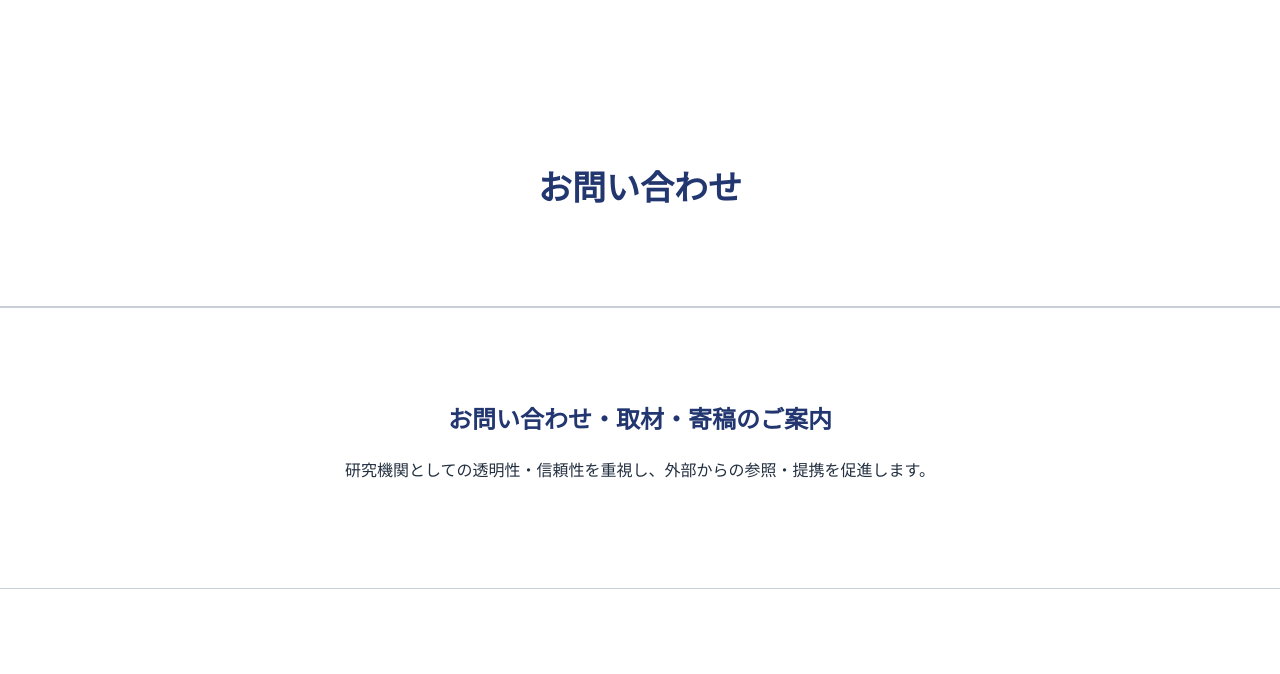
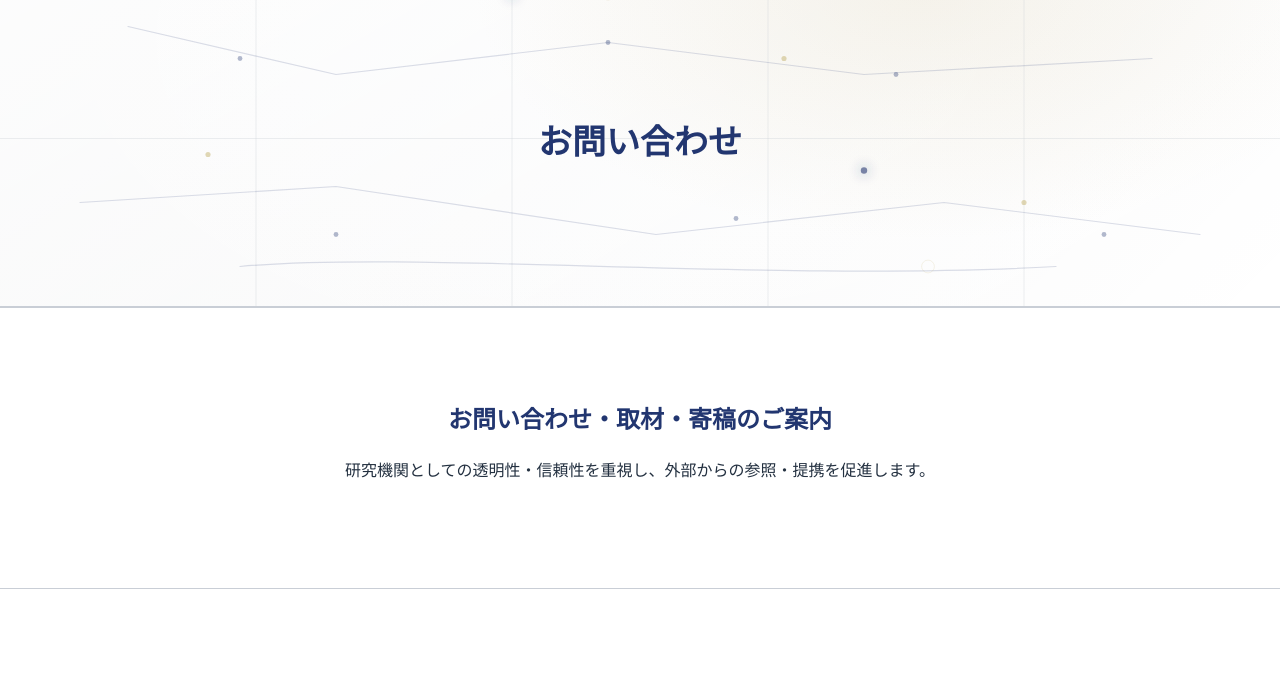
Before and after one commit to syounosuke/escort_Lab, a plain HTML site: page contact.html in a window 1280 px wide. Shown: the part 78-752 px from the top of the page. Drawn offline with Linux system fonts and the light colour scheme.

Commit message:
fix(contact): add .hero-bg CSS so hero background SVG displays like index

```diff
--- a/contact.html
+++ b/contact.html
@@ -19,6 +19,8 @@
     .nav ul{list-style:none;margin:0;padding:0;display:flex;gap:20px}
     .nav li a{font-family:Roboto,system-ui,sans-serif;font-weight:700}
     .hero{position:relative;min-height:40vh;display:grid;place-items:center;border-bottom:1px solid var(--silver)}
+    .hero-bg{position:absolute;inset:0;z-index:-1;background:linear-gradient(135deg, rgba(11,26,43,.06), rgba(11,26,43,0))}
+    .hero-bg svg{position:absolute;inset:0;width:100%;height:100%}
     .hero .inner{max-width:760px;text-align:center;padding:56px 24px}
     .hero h1{font-size:34px;line-height:1.25;margin:0 0 12px;color:var(--navy)}
     .hero p.lead{font-size:18px;margin:0 0 4px}
```
